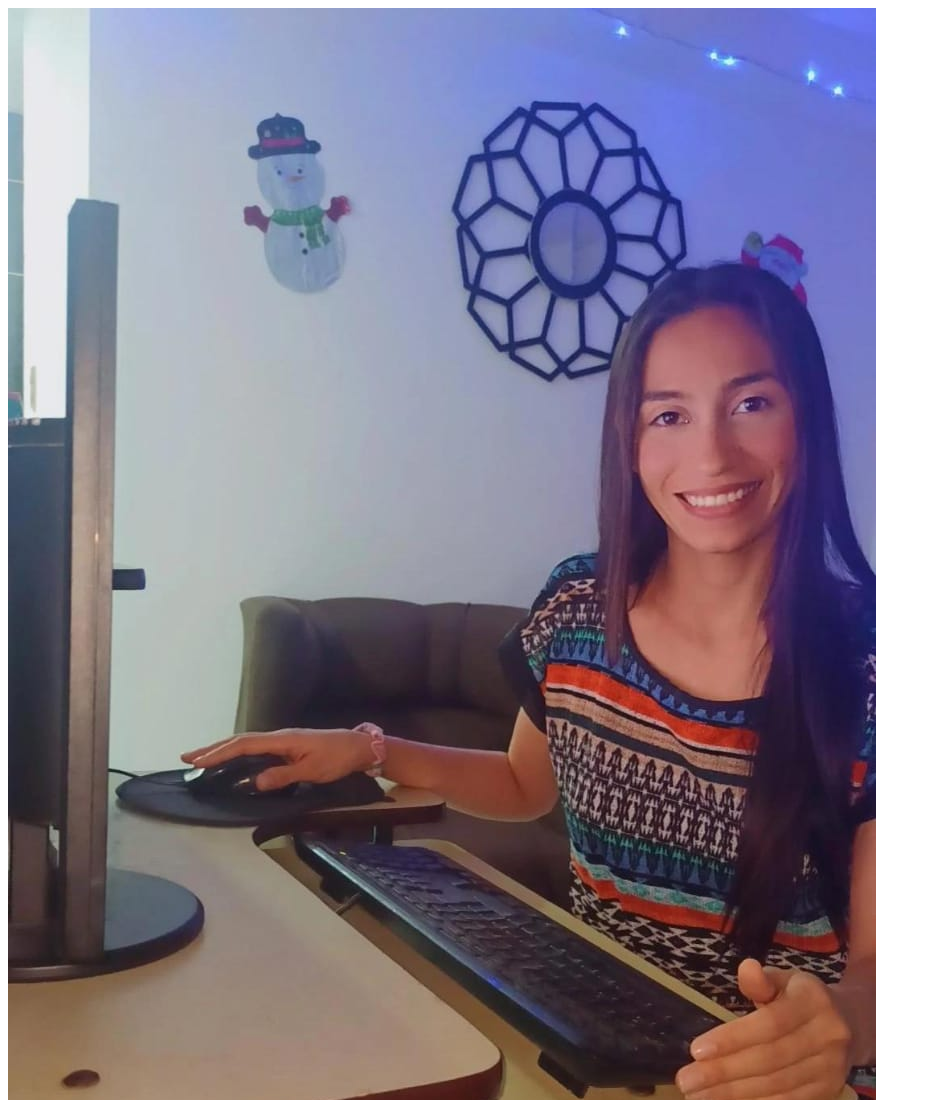
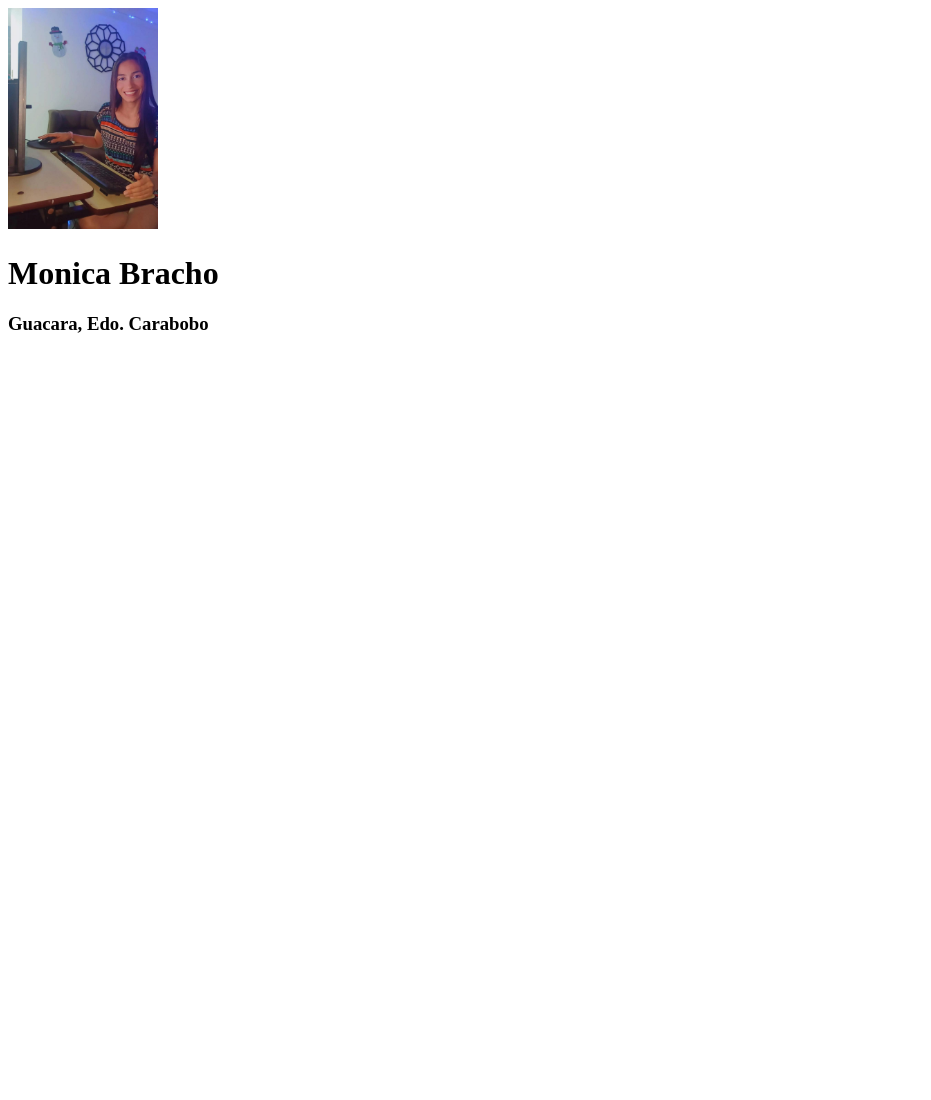
Before and after one commit to MoniGaby123/Monica-Bracho-CV, a plain HTML site: page MonicaCV.html/CVM.html in a window 1280 px wide. Shown: the top 1100 px of the page, without its empty margins (0-931 px from the left). After the commit the page ends 800 px from the top, so only its background shows below. Drawn offline with Linux system fonts and the light colour scheme.

Commit message:
Update CVM.html

```diff
--- a/MonicaCV.html/CVM.html
+++ b/MonicaCV.html/CVM.html
@@ -9,7 +9,11 @@
 <!--Contenido Principasl-->
     <main>
       <header>
-        <img src="./WhatsApp Image 2023-11-25 at 5.47.44 PM.jpeg" alt="Monica Bracho">
+        <img width="150px" src="./WhatsApp Image 2023-11-25 at 5.47.44 PM.jpeg" alt="Monica Bracho">
+        <h1>Monica Bracho</h1>
+        <h3>Guacara, Edo. Carabobo
+
+        </h3>
       </header>
     </main>
   </body>
```
